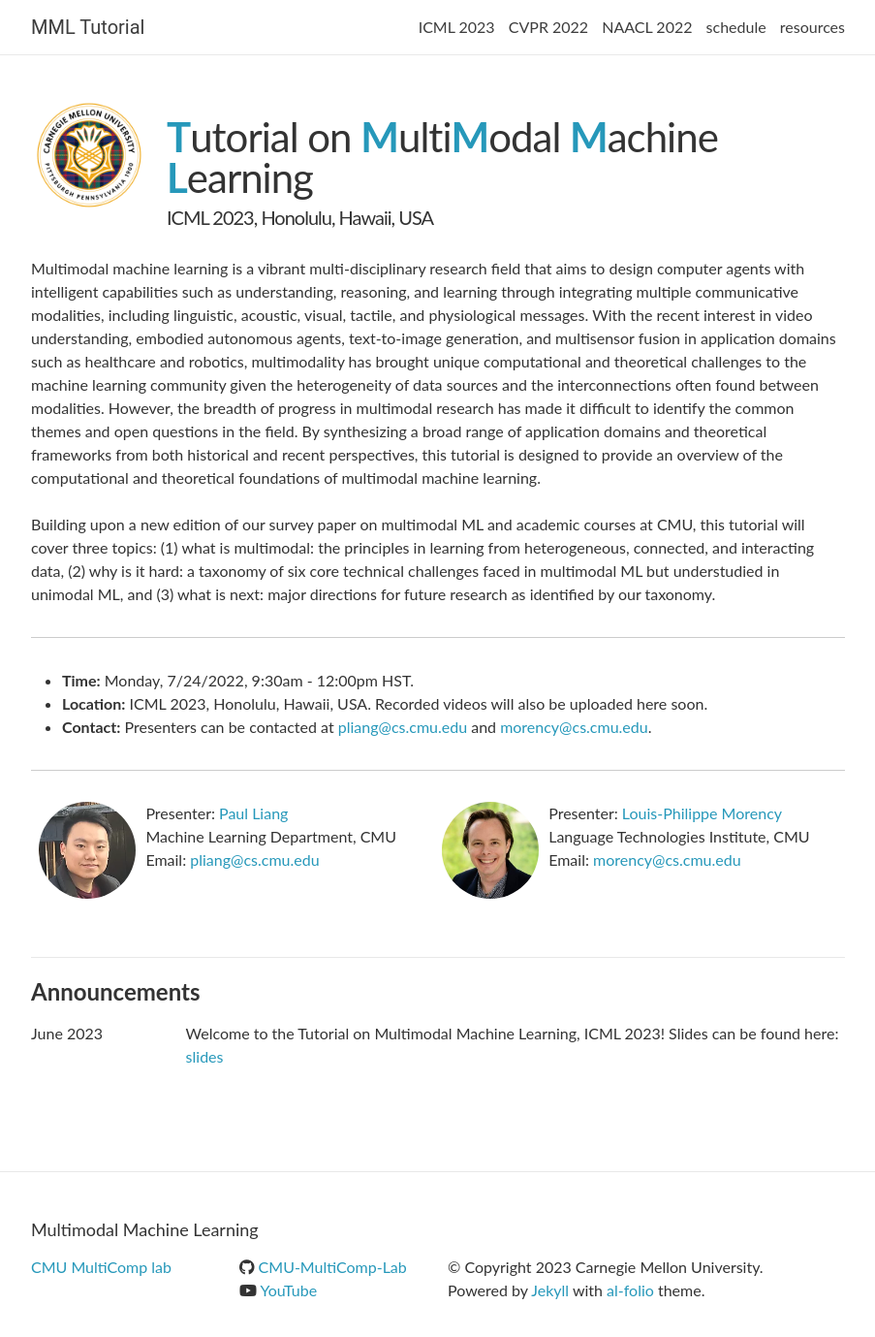
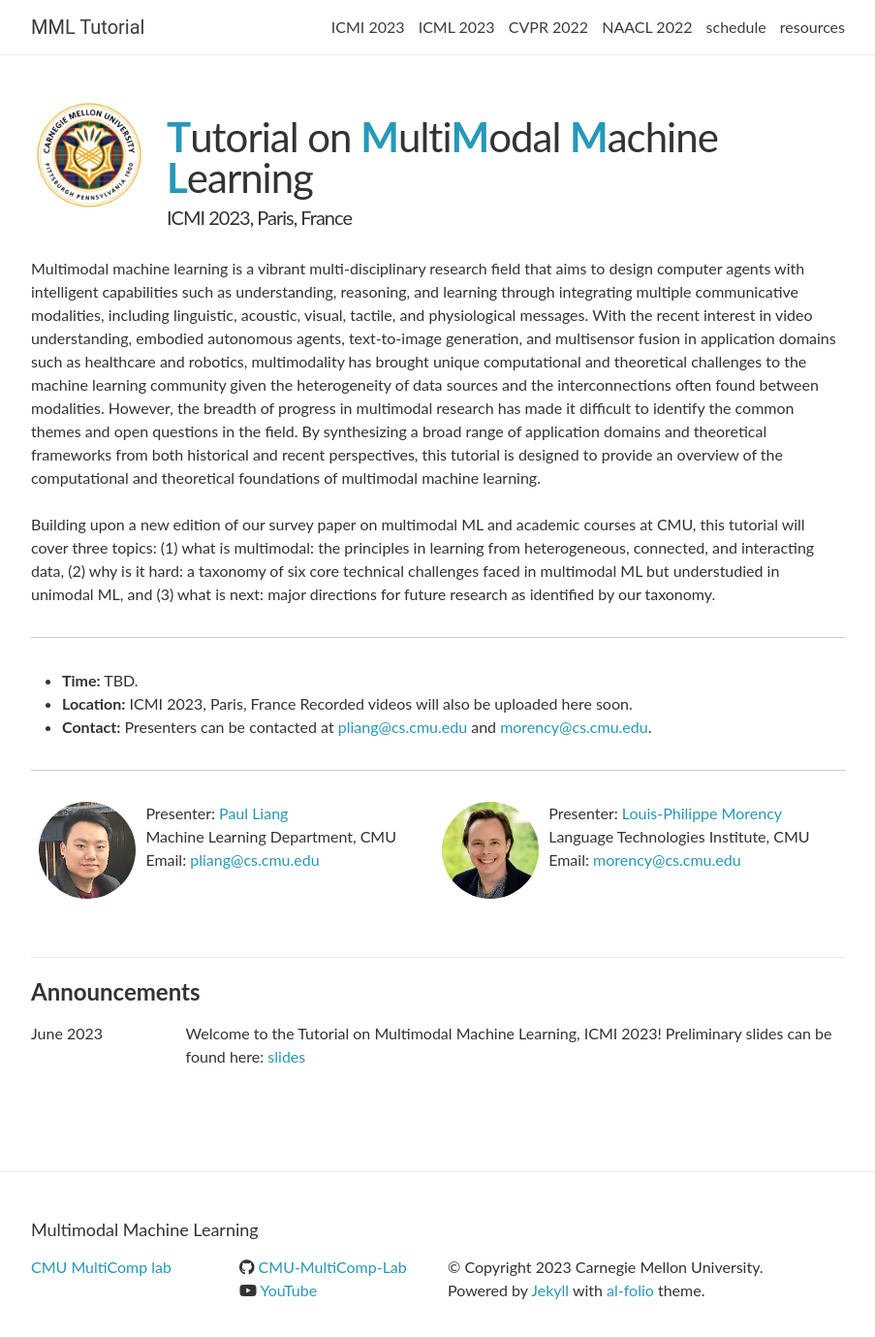
Before and after one commit to CMU-MultiComp-Lab/mmml-tutorial, a Jekyll site: the page icmi2023/index.html, which Jekyll copies as it is, in a window 1280 px wide and 1400 px high. Shown: the top 1379 px of the window at 97% size, without its empty margins (188-1091 px from the left). Built offline with Jekyll 4.4.1, drawn with Linux system fonts in a browser that asks for light colours; nearby versions of some CDN libraries; comment, search, counter and statistics services are not loaded.

Commit message:
Update index.html

```diff
--- a/icmi2023/index.html
+++ b/icmi2023/index.html
@@ -9,12 +9,12 @@
   <meta http-equiv="X-UA-Compatible" content="IE=edge">
 
   <title>MML Tutorial</title>
-  <meta name="description" content="Tutorial on Multimodal Machine Learning - ICML 2023">
+  <meta name="description" content="Tutorial on Multimodal Machine Learning - ICMI 2023">
 
   <link rel="shortcut icon" href="/mmml-tutorial/assets/img/favicon.ico">
 
   <link rel="stylesheet" href="/mmml-tutorial/assets/css/main.css">
-  <link rel="canonical" href="/mmml-tutorial/icml2023/">
+  <link rel="canonical" href="/mmml-tutorial/icmi2023/">
 
 
   <!-- Load Latex JS -->
@@ -31,7 +31,7 @@
   <div class="wrapper">
 
     <span class="site-title">
-      <a class="page-link" href="https://cmu-multicomp-lab.github.io/mmml-tutorial/icml2023/">MML Tutorial</a>
+      <a class="page-link" href="https://cmu-multicomp-lab.github.io/mmml-tutorial/icmi2023/">MML Tutorial</a>
     </span>
 
     <nav class="site-nav">
@@ -47,6 +47,7 @@
         </label>
 
       <div class="trigger">
+        <a class="page-link" href="/mmml-tutorial/icmi2023/">ICMI 2023</a>
         <a class="page-link" href="/mmml-tutorial/icml2023/">ICML 2023</a>
         <a class="page-link" href="/mmml-tutorial/cvpr2022/">CVPR 2022</a>
         <a class="page-link" href="/mmml-tutorial/naacl2022/">NAACL 2022</a>
@@ -68,7 +69,7 @@
   <header class="post-header about">
     <img class="logo" src="/mmml-tutorial/assets/img/cmu-logo.png">
     <h1 class="post-title"><b>T</b>utorial on <b>M</b>ulti<b>M</b>odal <b>M</b>achine <b>L</b>earning</h1>
-    <h2 class="post-description clearfix">ICML 2023, Honolulu, Hawaii, USA</h2>
+    <h2 class="post-description clearfix">ICMI 2023, Paris, France</h2>
   </header>
 
   <article class="post-content <b>M</b>ultimodal <b>M</b>achine <b>L</b>earning clearfix">
@@ -90,8 +91,8 @@
 <hr />
 
 <ul>
-  <li><strong>Time:</strong> Monday, 7/24/2022, 9:30am - 12:00pm HST. </li>
-  <li><strong>Location:</strong> ICML 2023, Honolulu, Hawaii, USA. Recorded videos will also be uploaded here soon.</li>
+  <li><strong>Time:</strong> TBD. </li>
+  <li><strong>Location:</strong> ICMI 2023, Paris, France Recorded videos will also be uploaded here soon.</li>
   <li><strong>Contact:</strong> Presenters can be contacted at <a href="mailto:pliang@cs.cmu.edu" target="_blank">pliang@cs.cmu.edu</a> and <a href="mailto:morency@cs.cmu.edu" target="_blank">morency@cs.cmu.edu</a>. </li>
 </ul>
 
@@ -135,9 +136,9 @@
         <td class="date">June 2023</td>
         <td class="announcement">
 
-            Welcome to the Tutorial on Multimodal Machine Learning, ICML 2023!
+            Welcome to the Tutorial on Multimodal Machine Learning, ICMI 2023!
 
-            Slides can be found here: <a href="https://drive.google.com/file/d/1qIYBuYrSW2-e95DL7LndfLFqGkIWFG21/view?usp=sharing" target="_blank">slides</a>
+            Preliminary slides can be found here: <a href="https://drive.google.com/file/d/1qIYBuYrSW2-e95DL7LndfLFqGkIWFG21/view?usp=sharing" target="_blank">slides</a>
         </td>
       </tr>
 
```
